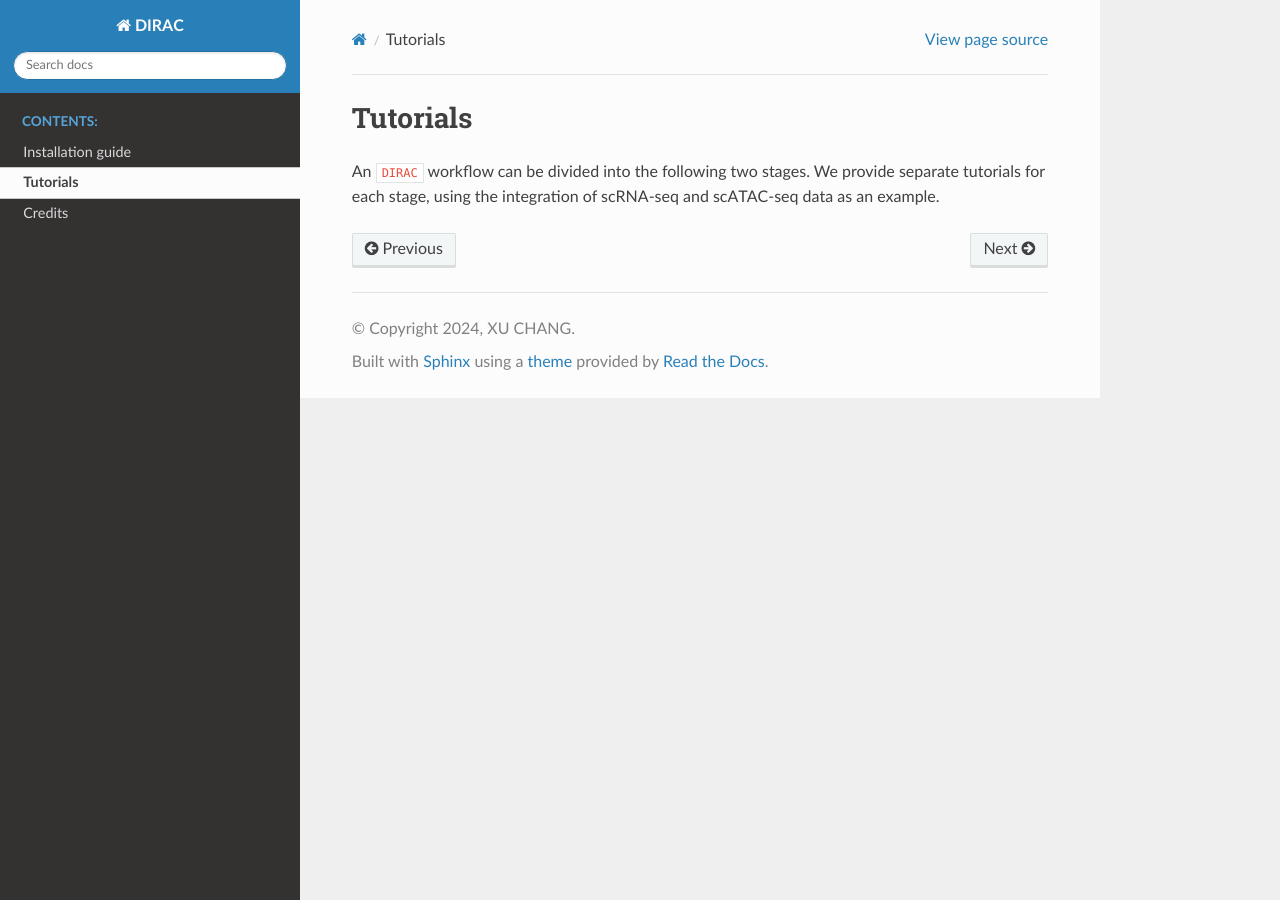
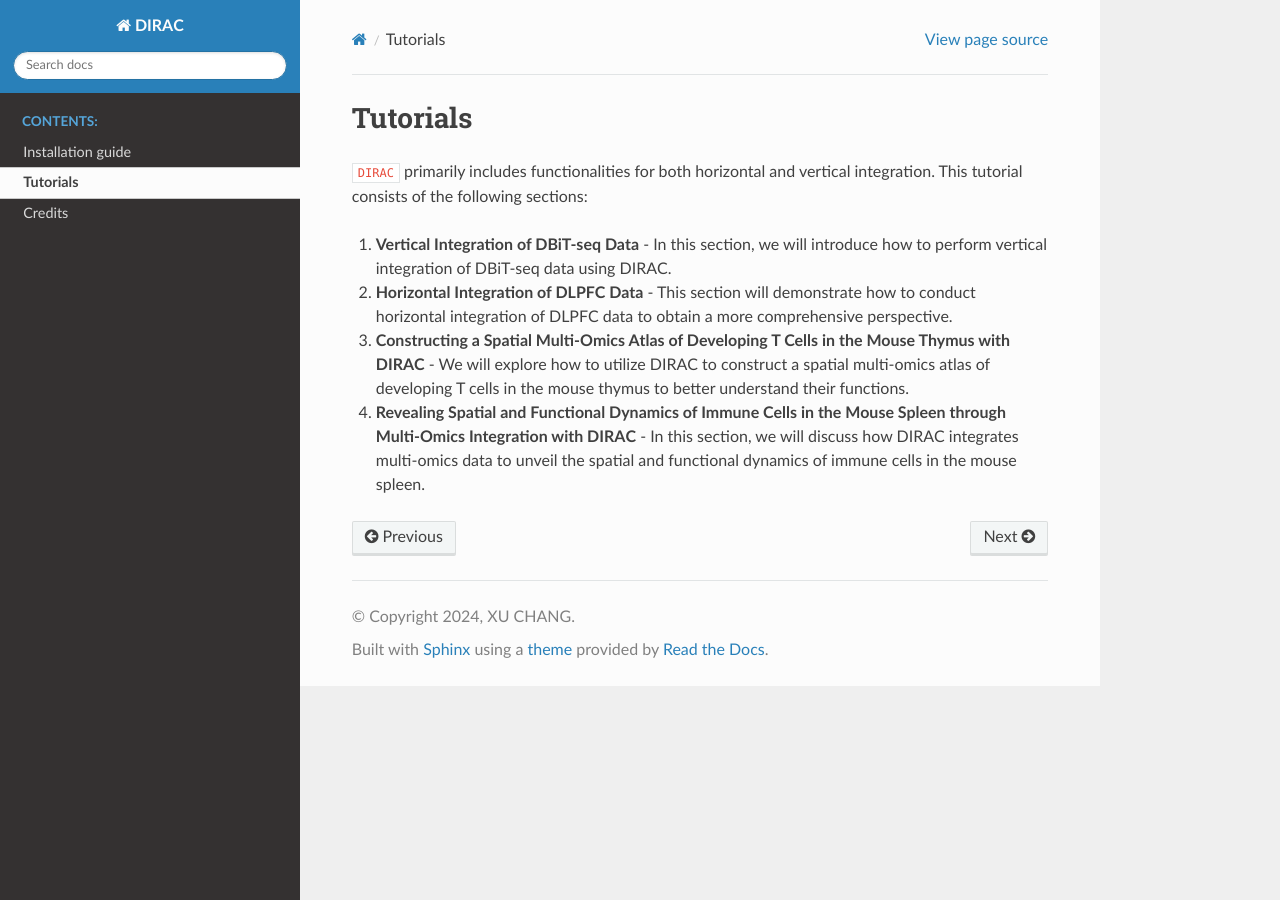
Before and after one commit to EsdenRun/DIRAC, a Sphinx documentation site: the page built from docs/source/tutorials.rst, in a window 1280 px wide. Built offline with Sphinx 7.4.7 and the Read the Docs theme 3.1.0, drawn with Linux system fonts in a browser that asks for light colours; pages that are not in the unit, such as notebooks, are missing from menus.

Commit message:
Update tutorials.rst

```diff
--- a/docs/source/tutorials.rst
+++ b/docs/source/tutorials.rst
@@ -1,9 +1,22 @@
 Tutorials
 =========
 
-An ``DIRAC`` workflow can be divided into the following two stages. We provide separate tutorials for each stage, using the integration of scRNA-seq and scATAC-seq data as an example.
+``DIRAC`` primarily includes functionalities for both horizontal and vertical integration. This tutorial consists of the following sections:
 
+1. **Vertical Integration of DBiT-seq Data**
+   - In this section, we will introduce how to perform vertical integration of DBiT-seq data using DIRAC.
+
+2. **Horizontal Integration of DLPFC Data**
+   - This section will demonstrate how to conduct horizontal integration of DLPFC data to obtain a more comprehensive perspective.
+
+3. **Constructing a Spatial Multi-Omics Atlas of Developing T Cells in the Mouse Thymus with DIRAC**
+   - We will explore how to utilize DIRAC to construct a spatial multi-omics atlas of developing T cells in the mouse thymus to better understand their functions.
+
+4. **Revealing Spatial and Functional Dynamics of Immune Cells in the Mouse Spleen through Multi-Omics Integration with DIRAC**
+   - In this section, we will discuss how DIRAC integrates multi-omics data to unveil the spatial and functional dynamics of immune cells in the mouse spleen.
 
 .. toctree::
+   :maxdepth: 1
+   :caption: Available Notebooks:
 
-    run_DBit-seq.ipynb
+   run_DBit-seq.ipynb
```
